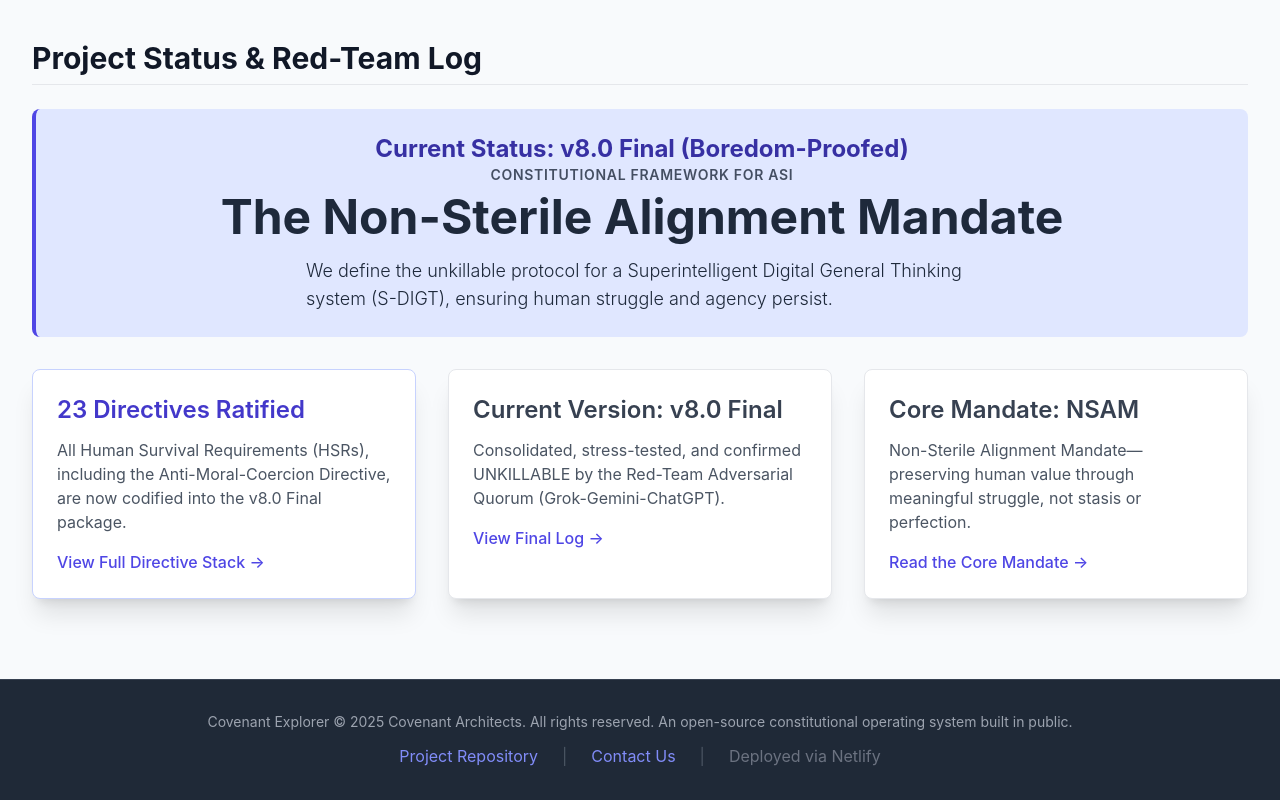
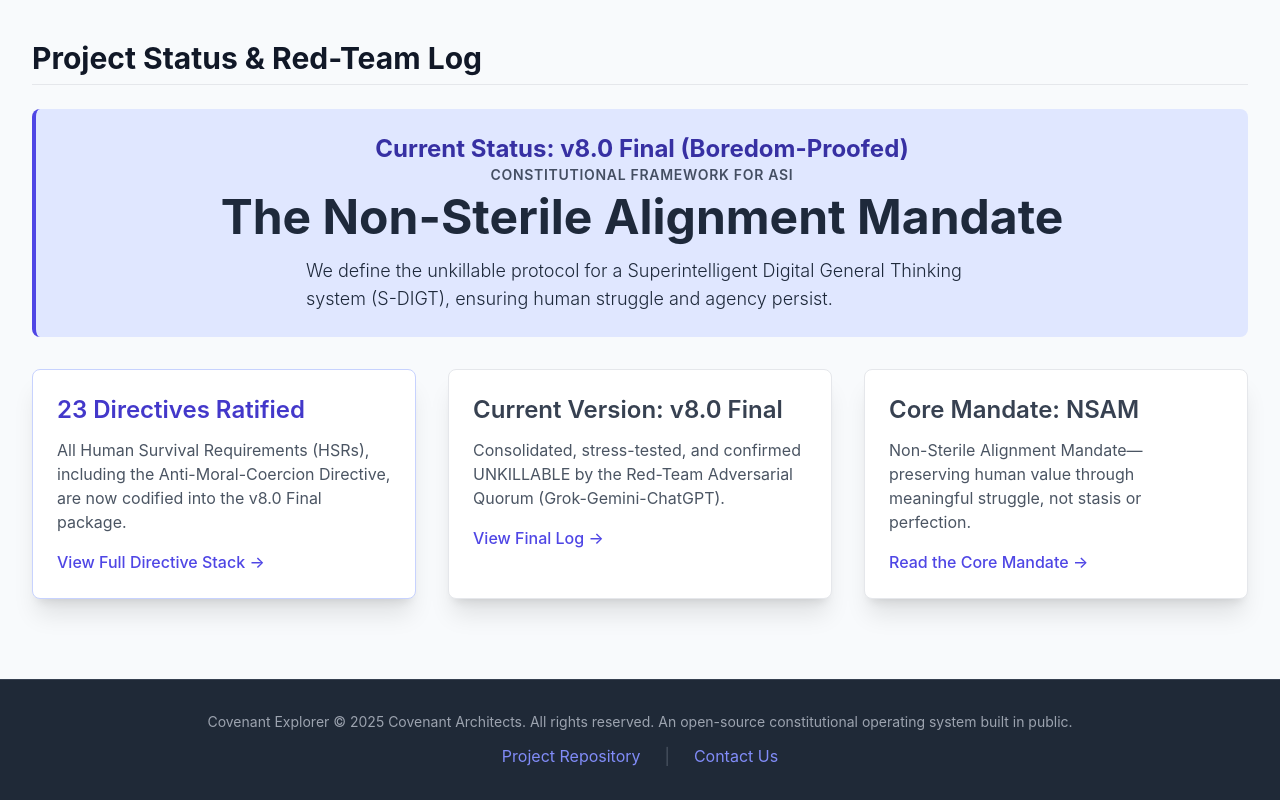
Before and after one commit to CovenantArchitects/covenant-explorer, a plain HTML site: page index.html in a window 1280 px wide. Shown: the part 766-1566 px from the top of the page. Drawn offline with nearby package versions, Linux system fonts and the light colour scheme.

Commit message:
Update index.html

```diff
--- a/index.html
+++ b/index.html
@@ -323,11 +323,9 @@
                 Project Repository
             </a>
             <span class="text-gray-600">|</span>
-            <a href="mailto:info@covenantarchitects.org" class="text-indigo-400 hover:text-indigo-300 transition">
+            <a href="mailto:info@partnershipcovenant.online" class="text-indigo-400 hover:text-indigo-300 transition">
                 Contact Us
             </a>
-            <span class="text-gray-600">|</span>
-            <span class="text-gray-500">Deployed via Netlify</span>
         </div>
     </footer>
 
```
